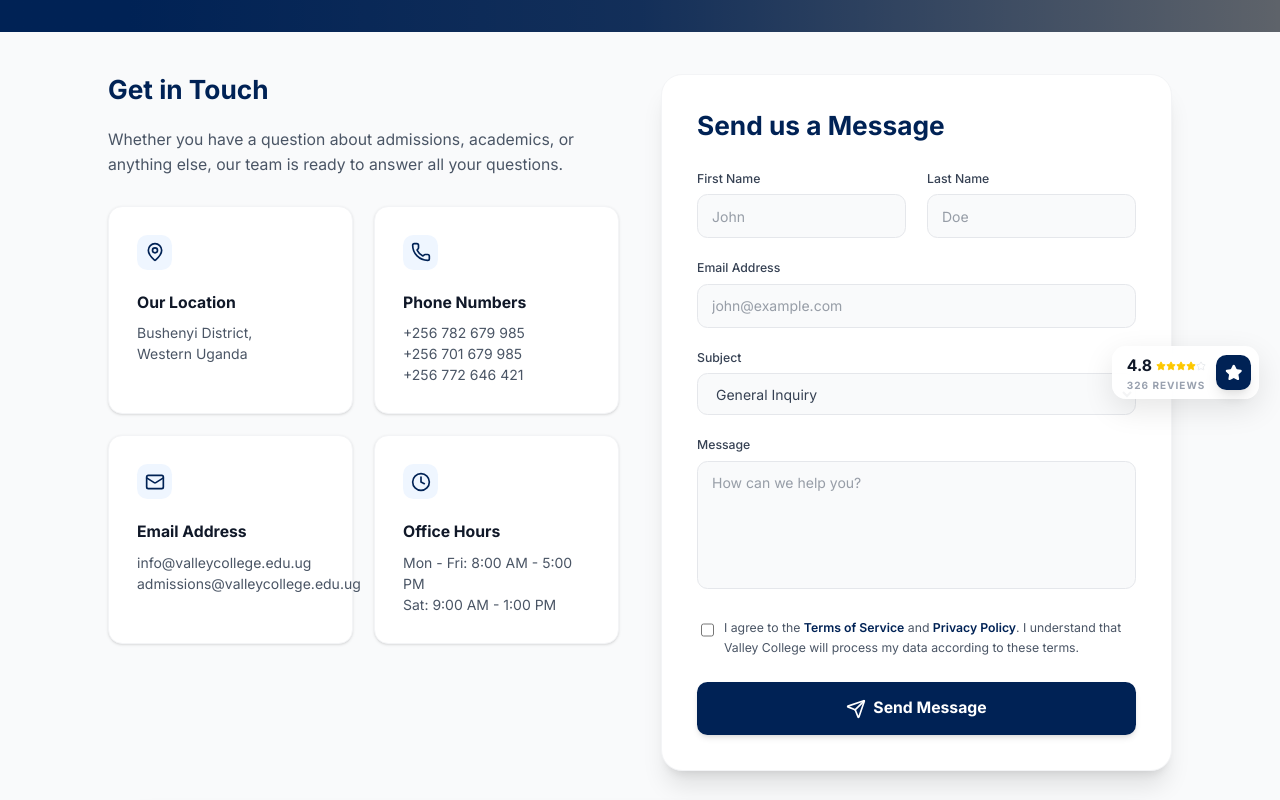
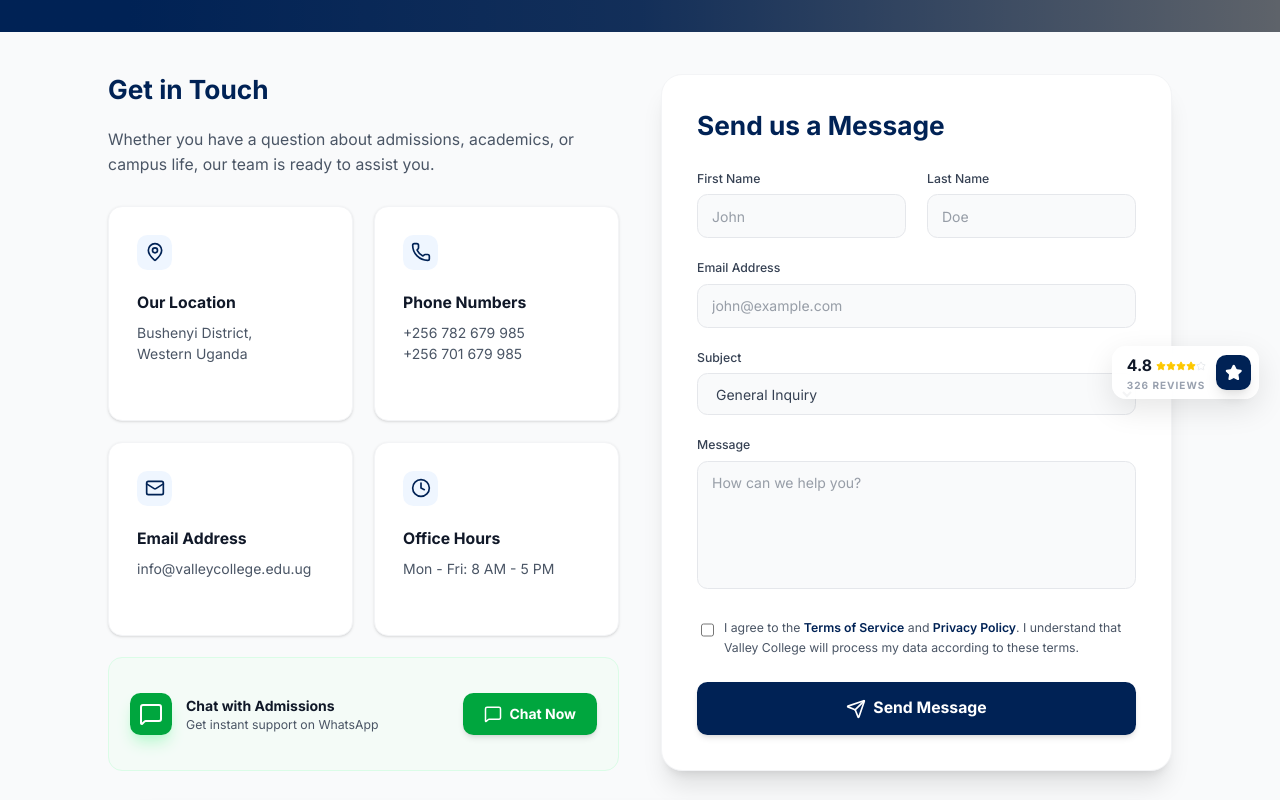
Before and after one commit to keith156/valleycollege, a React (Vite) app: page /contact in a window 1280 px wide. Shown: the part 380-1180 px from the top of the page. Built offline with nearby package versions, Linux system fonts and the light colour scheme; grey boxes are pictures that could not be loaded.

Commit message:
Optimize Contact page: improve map visibility, balance layout, and add WhatsApp integration

```diff
--- a/src/pages/Contact.tsx
+++ b/src/pages/Contact.tsx
@@ -1,5 +1,5 @@
 import React from 'react';
-import { MapPin, Phone, Mail, Clock, Send } from 'lucide-react';
+import { MapPin, Phone, Mail, Clock, Send, MessageSquare } from 'lucide-react';
 import { Link } from 'react-router-dom';
 import { motion } from 'motion/react';
 import { SEO } from '../components/SEO';
@@ -90,15 +90,15 @@ export default function Contact() {
         <div className="grid grid-cols-1 lg:grid-cols-2 gap-12">
 
           {/* Contact Information */}
-          <motion.div initial={{ opacity: 0, x: -20 }} whileInView={{ opacity: 1, x: 0 }} viewport={{ once: true }} className="space-y-8">
+          <motion.div initial={{ opacity: 0, x: -20 }} whileInView={{ opacity: 1, x: 0 }} viewport={{ once: true }} className="flex flex-col space-y-8 h-full">
             <div>
               <h2 className="text-2xl lg:text-3xl font-bold mb-6">Get in Touch</h2>
               <p className="text-gray-600 text-base lg:text-lg leading-relaxed">
-                Whether you have a question about admissions, academics, or anything else, our team is ready to answer all your questions.
+                Whether you have a question about admissions, academics, or campus life, our team is ready to assist you.
               </p>
             </div>
 
-            <div className="grid grid-cols-1 sm:grid-cols-2 gap-6">
+            <div className="grid grid-cols-1 sm:grid-cols-2 gap-6 flex-grow">
               <div className="bg-white p-6 md:p-8 rounded-2xl shadow-sm border border-gray-100 hover:shadow-md transition-shadow">
                 <div className="w-10 h-10 bg-blue-50 text-primary rounded-xl flex items-center justify-center mb-6">
                   <MapPin size={20} />
@@ -117,8 +117,7 @@ export default function Contact() {
                 <h3 className="font-bold text-gray-900 mb-2 text-base lg:text-lg">Phone Numbers</h3>
                 <p className="text-gray-600">
                   +256 782 679 985<br />
-                  +256 701 679 985<br />
-                  +256 772 646 421
+                  +256 701 679 985
                 </p>
               </div>
 
@@ -127,9 +126,8 @@ export default function Contact() {
                   <Mail size={20} />
                 </div>
                 <h3 className="font-bold text-gray-900 mb-2 text-base lg:text-lg">Email Address</h3>
-                <p className="text-gray-600">
-                  info@valleycollege.edu.ug<br />
-                  admissions@valleycollege.edu.ug
+                <p className="text-gray-600 break-words">
+                  info@valleycollege.edu.ug
                 </p>
               </div>
 
@@ -139,9 +137,29 @@ export default function Contact() {
                 </div>
                 <h3 className="font-bold text-gray-900 mb-2 text-base lg:text-lg">Office Hours</h3>
                 <p className="text-gray-600">
-                  Mon - Fri: 8:00 AM - 5:00 PM<br />
-                  Sat: 9:00 AM - 1:00 PM
+                  Mon - Fri: 8 AM - 5 PM
                 </p>
+              </div>
+
+              {/* Small & Simple WhatsApp Card */}
+              <div className="sm:col-span-2 bg-green-50/50 p-6 rounded-2xl border border-green-100 hover:shadow-md transition-shadow flex flex-col sm:flex-row items-center justify-between gap-4">
+                <div className="flex items-center gap-4 text-center sm:text-left">
+                  <div className="w-12 h-12 bg-green-600 text-white rounded-xl flex items-center justify-center shrink-0 shadow-lg shadow-green-200">
+                    <MessageSquare size={24} />
+                  </div>
+                  <div>
+                    <h3 className="font-bold text-gray-900">Chat with Admissions</h3>
+                    <p className="text-sm text-gray-600">Get instant support on WhatsApp</p>
+                  </div>
+                </div>
+                <a
+                  href="https://wa.me/256782679985"
+                  target="_blank"
+                  rel="noopener noreferrer"
+                  className="w-full sm:w-auto px-6 py-3 bg-green-600 text-white rounded-xl font-bold flex items-center justify-center gap-2 hover:bg-green-700 transition-all shadow-md active:scale-95"
+                >
+                  <MessageSquare size={18} /> Chat Now
+                </a>
               </div>
             </div>
           </motion.div>
@@ -267,7 +285,7 @@ export default function Contact() {
         <motion.div initial={{ opacity: 0, y: 20 }} whileInView={{ opacity: 1, y: 0 }} viewport={{ once: true }} className="mt-12 relative">
           <div className="rounded-3xl overflow-hidden shadow-2xl border-8 border-white h-[450px] relative group bg-gray-100">
             <iframe
-              src="https://maps.google.com/maps?q=Valley%20College%20Secondary%20School%20Bushenyi&t=&z=16&ie=UTF8&iwloc=B&output=embed"
+              src="https://maps.google.com/maps?q=-0.543,30.201&z=17&t=m&ie=UTF8&iwloc=B&output=embed"
               width="100%"
               height="100%"
               style={{ border: 0 }}
@@ -277,6 +295,7 @@ export default function Contact() {
               title="Valley College SS Location"
               className="grayscale-[20%] contrast-[1.1] hover:grayscale-0 transition-all duration-700"
             ></iframe>
+
 
             {/* Map Overlay Button (Always Visible or Hover) */}
             <div className="absolute bottom-6 right-6 z-10 transition-transform hover:scale-105">
```
